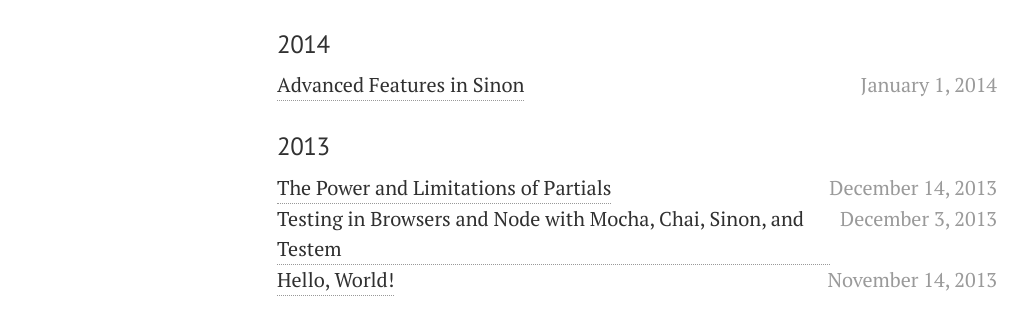
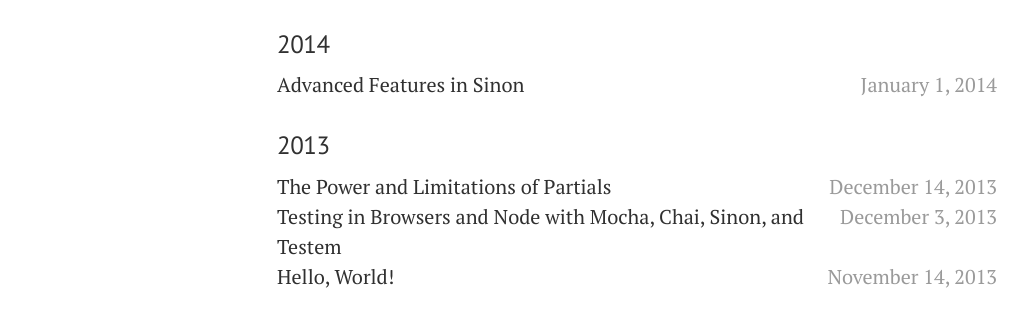
Before and after one commit to knpwrs/knpwrs.github.io, a Jekyll site: the page built from index.html, in a window 1280 px wide. Shown: the part 149-484 px from the top of the page, without its empty margins (3-1030 px from the left). Built offline with Jekyll 4.4.1, drawn with Linux system fonts in a browser that asks for light colours; nearby versions of some CDN libraries.

Commit message:
Fix link styles.

```diff
--- a/assets/site.scss
+++ b/assets/site.scss
@@ -566,10 +566,10 @@
 a {
   color: $color-link;
   transition: color $transition-time, border-bottom-color $transition-time;
-  .content & {
+  .content p & {
     border-bottom: 1px dotted rgba(0, 0, 0, 0.4);
   }
-  &:hover {
+  .container &:hover {
     color: $color-link-hover;
     border-bottom-color: $color-link-hover;
   }
```
